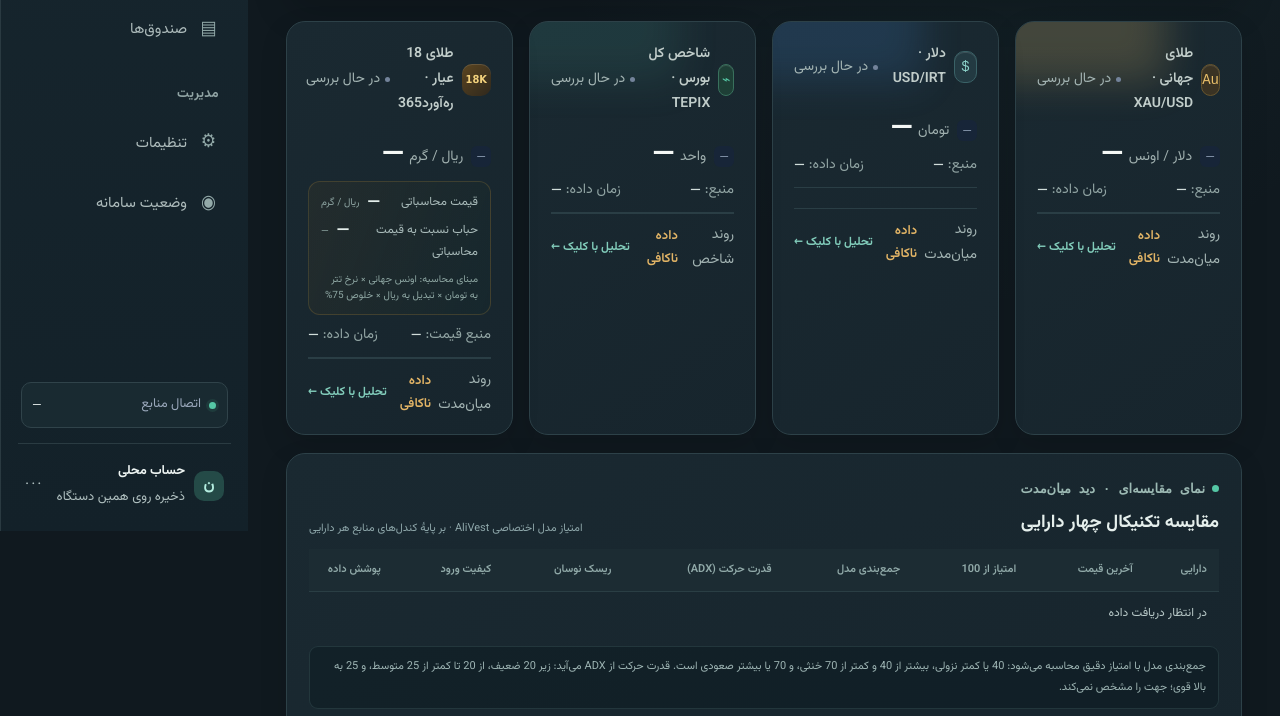
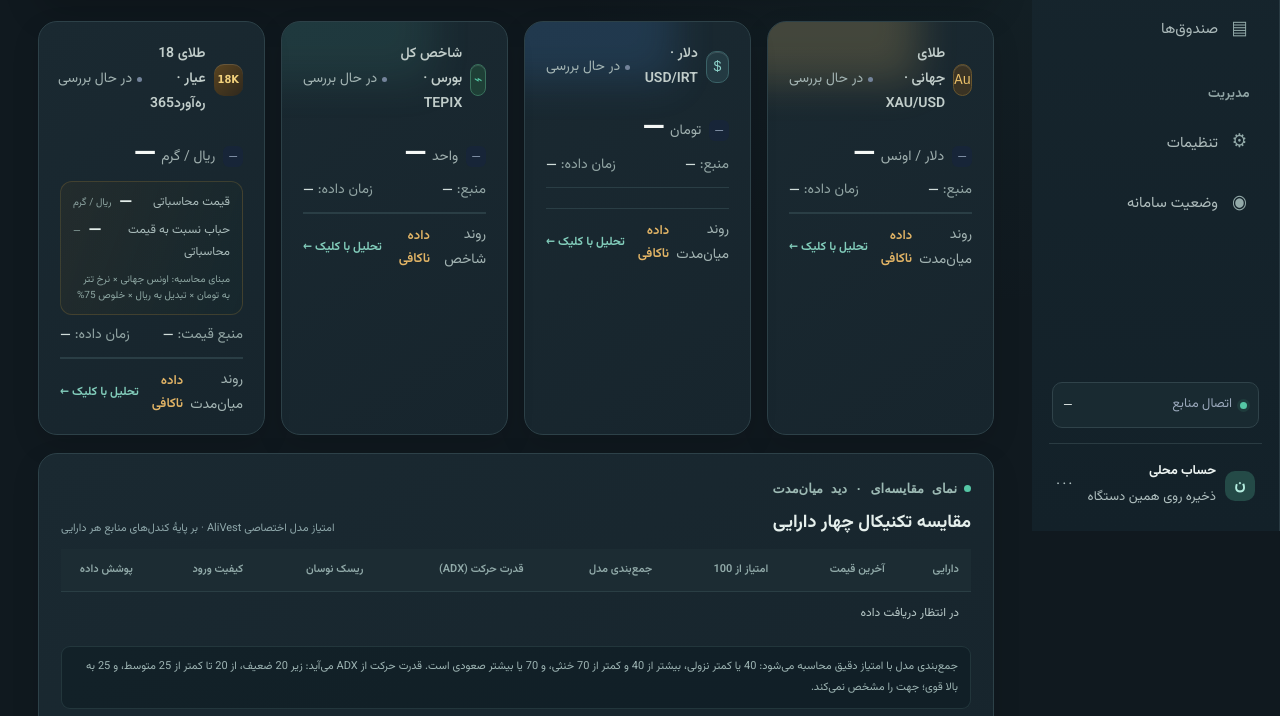
Before and after one commit to jonathanpierceate-cloud/iran-market-lens, a plain HTML site: page app/static/index.html in a window 1280 px wide. Shown: the part 269-985 px from the top of the page. Drawn offline with Linux system fonts and the light colour scheme; no server answers.

Commit message:
Move desktop sidebar to the right

```diff
--- a/app/static/design.css
+++ b/app/static/design.css
@@ -1727,3 +1727,18 @@ body.light-mode #view-funds .fund-type-chip { color: #536675; }
 /* Keep long purchase labels inside their own table cell. */
 #view-funds .fund-purchase-assessment { width: 100%; min-width: 0; justify-items: stretch; }
 #view-funds .fund-purchase-chip { box-sizing: border-box; max-width: 100%; white-space: normal; overflow-wrap: anywhere; text-align: center; }
+/* Keep the desktop navigation on the right; mobile navigation remains at the bottom. */
+@media (min-width: 851px) {
+  .sidebar {
+    inset: 0 0 0 auto;
+    border-left: 0;
+    border-right: 1px solid var(--line-soft);
+  }
+  .main-area {
+    margin-left: 0;
+    margin-right: 248px;
+  }
+}
+@media (min-width: 851px) and (max-width: 1150px) {
+  .main-area { margin-right: 215px; }
+}
--- a/app/static/index.html
+++ b/app/static/index.html
@@ -12,7 +12,7 @@
   <title>AliVest | تحلیل سرمایه‌گذاری</title>
   <link rel="stylesheet" href="/static/app.css?v=market-summary-period-20261011">
   <link rel="stylesheet" href="/static/analysis.css?v=update-4-2-20261016">
-  <link rel="stylesheet" href="/static/design.css?v=market-price-mobile-fit-20261016">
+  <link rel="stylesheet" href="/static/design.css?v=sidebar-right-20261017">
 </head>
 <body>
   <div class="app-shell">
```
